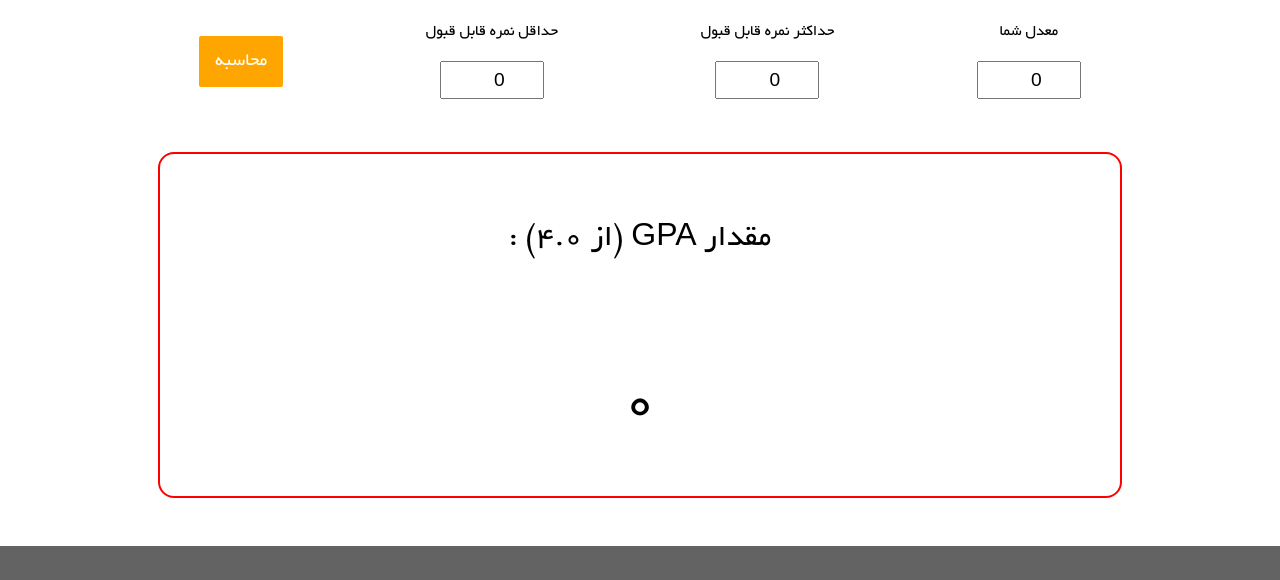
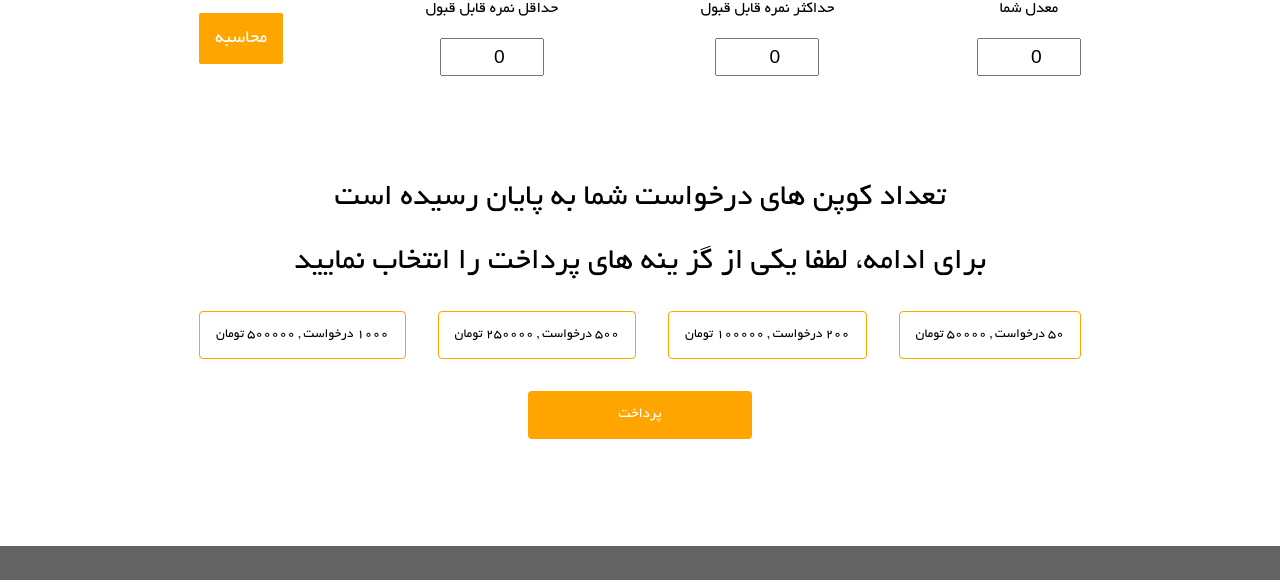
Before and after one commit to mohammadJaliliTorkamani/stu_assist, a React (Create React App) app: page /gpa-calculator in a window 1280 px wide. Shown: the part 230-810 px from the top of the page. Built offline with nearby package versions, Linux system fonts and the light colour scheme; the HTML template or start-up script is replaced by a standard one.

Commit message:
multiple conditions were added to gpa calculation

```diff
--- a/src/pages/GPACalculator.tsx
+++ b/src/pages/GPACalculator.tsx
@@ -4,6 +4,7 @@ import Button from "../components/Button";
 import Footer from "../components/Footer";
 import TitledNumericInput from "../components/TitledNumericInput";
 import Header from "../components/Header";
+import { Navigate, useNavigate } from "react-router-dom";
 
 const footerPages = [{
     id: 3,
@@ -70,6 +71,7 @@ const ResultContainer = styled.div`
     flex: 2;
     display: flex;
     flex-direction: column;
+    justify-content: center;
     align-items: center;
     padding-bottom: 3rem;
 `;
@@ -87,19 +89,77 @@ const ResultInnerContainer = styled.div`
 
 const Title = styled.div`
     font-size: 2rem;
+    padding-top: 1rem;
+    padding-bottom: 1rem;
 `;
 
 const Result = styled.div`
     font-size: 3.5rem;
 `;
 
+const LoginBox = styled.div`
+    display: flex;
+    flex-direction : row;
+    justify-content: space-between;
+    align-items: center;
+`;
+
+const ChargeBox = styled.div`
+    display: flex;
+    flex-direction: column;
+    justify-content: space-between;
+    align-items: center;
+`;
+
+const ChargeOptions = styled.div`
+    display: flex;
+    flex-direction: row;
+    justify-content: space-around;
+    align-items: center;
+`;
+
+const ChargeOptionRecord = styled.div`
+    color: black;
+    cursor: pointer;
+    diosplay: flex;
+    flex-direction : row;
+    justify-content: cetner;
+    align-items: center;
+    margin: 1rem;
+    border: 1px solid orange;
+    border-radius: 4px;
+    padding: 1rem;
+    font-size: 0.85rem;
+`;
+
+const PayButton = styled.button`
+    color: white;
+    background: orange;
+    border-radius: 4px;
+    border: 0px solid orange;
+    width: 14rem;
+    height: 3rem;
+    margin-top: 1rem;
+    font-size : 0.94rem;
+    cursor: pointer;
+`;
+
+const chargeValue = [{ id: 1, value: 50, price: 50000 }, { id: 2, value: 200, price: 100000 }, { id: 3, value: 500, price: 250000 }, { id: 4, value: 1000, price: 500000 }]
+
 function GPACalculator() {
+    const [isLoading, setIsLoading] = useState(false)
+    const [isGuest, setIsGuest] = useState(false)
+    const [isOutOfCoupon, setIsOutOfCoupon] = useState(true)
+    const [selectedChargeOption, setSelectedChargeOption] = useState({ id: -1, value: -1, price: -1 })
     const [min, setMin] = useState(0)
     const [max, setMax] = useState(0)
     const [grade, setGrade] = useState(0)
     const [gpa, setGPA] = useState(0)
 
+    const naviaget = useNavigate()
+
     const handleCalculate = () => {
+        if (!isLoading && !isGuest)
             setGPA(3 * ((max - grade) / (max - min)) + 1)
     }
 
@@ -114,12 +174,40 @@ function GPACalculator() {
                     <Button title={"محاسبه"} color={"orange"} onClick={() => handleCalculate()} />
                 </FieldsContainer>
                 <ResultContainer>
+                    {
+                        isLoading && <div>Loading</div>
+                    }
+                    {
+                        isGuest && !isLoading && <LoginBox>
+                            <Title>
+                                لطفا ابتدا وارد حساب کاربری خود شوید
+                            </Title>
+                            <Button color="orange" title="ورود / ثبت نام" onClick={e => naviaget('/login', { replace: true })} />
+                        </LoginBox>
+                    }
+                    {
+                        !isGuest && !isLoading && isOutOfCoupon &&
+                        <ChargeBox>
+                            <Title>تعداد کوپن های درخواست شما به پایان رسیده است</Title>
+                            <Title> {selectedChargeOption.id !== -1 ? `${selectedChargeOption.value} درخواست , ${selectedChargeOption.price} تومان` : "برای ادامه، لطفا یکی از گز ینه های پرداخت را انتخاب نمایید"} </Title>
+
+                            <ChargeOptions>
+                                {chargeValue.map(value => {
+                                    return <ChargeOptionRecord key={value.id} onClick={e => setSelectedChargeOption(value)}>{value.value} درخواست , {value.price} تومان</ChargeOptionRecord>
+                                })}
+                            </ChargeOptions>
+                            <PayButton>پرداخت</PayButton>
+                        </ChargeBox>
+                    }
+                    {
+                        !isLoading && !isGuest && !isOutOfCoupon &&
                         <ResultInnerContainer>
                             <Title>مقدار GPA (از 4.0) : </Title>
                             <Result>
                                 {gpa}
                             </Result>
                         </ResultInnerContainer>
+                    }
                 </ResultContainer>
             </GPAContainer>
             <Footer copyRightText={"تمامی حقوق مادی و معنوی محفوظ است - ۱۴۰۱"} pages={footerPages} contactUsLinks={contactLinks} />
```
Lines whose indentation alone changed are shown as unchanged.
